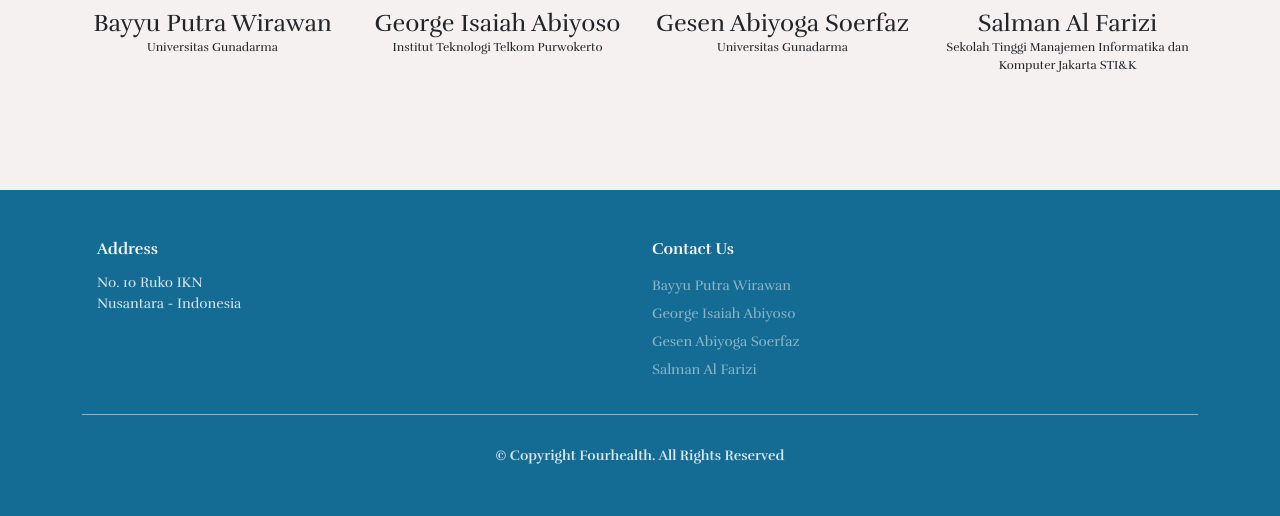
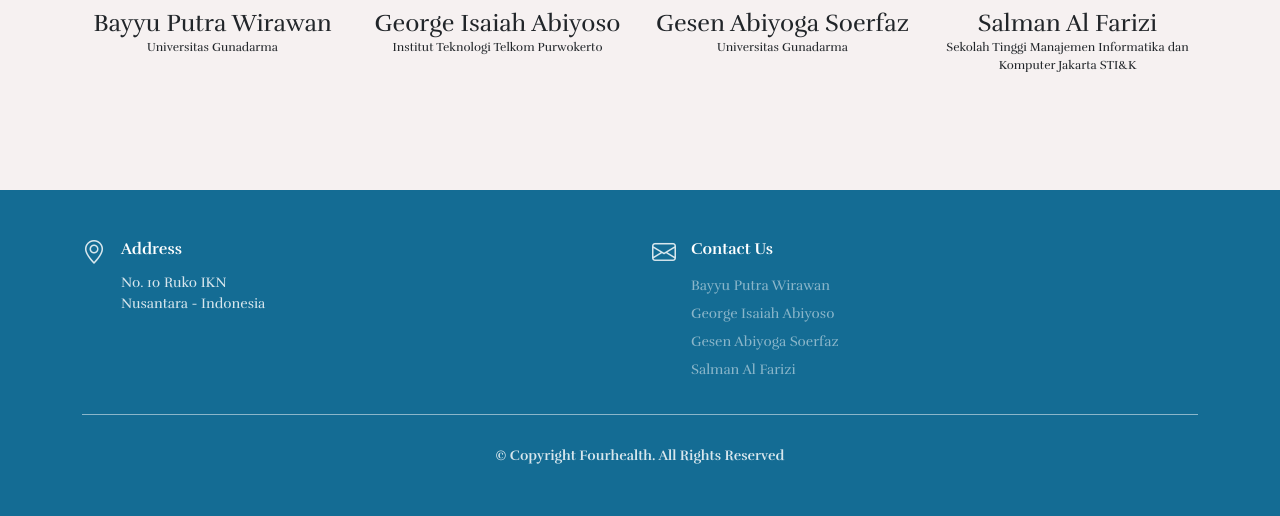
Before and after one commit to soerfaz/Fourhealth, a Flask app: page /about in a window 1280 px wide. Shown: the part 1103-1619 px from the top of the page. Run offline with Flask 3, Linux system fonts and the light colour scheme; some libraries are stand-ins or nearby versions.

Commit message:
merapikan footer

```diff
--- a/app/templates/base.html
+++ b/app/templates/base.html
@@ -10,6 +10,7 @@
 
 
     <link href="https://cdn.jsdelivr.net/npm/bootstrap@5.0.2/dist/css/bootstrap.min.css" rel="stylesheet" integrity="sha384-EVSTQN3/azprG1Anm3QDgpJLIm9Nao0Yz1ztcQTwFspd3yD65VohhpuuCOmLASjC" crossorigin="anonymous">
+    <link rel="stylesheet" href="https://cdn.jsdelivr.net/npm/bootstrap-icons@1.10.5/font/bootstrap-icons.css">
     <link rel="stylesheet" href="{{url_for('static',filename='style.css')}}">
     <link href="https://cdn.jsdelivr.net/npm/select2@4.1.0-rc.0/dist/css/select2.min.css" rel="stylesheet" />
 
--- a/app/templates/components/footer.html
+++ b/app/templates/components/footer.html
@@ -12,7 +12,8 @@
             </div>
           </div>
 
-          <div class="col-lg-6 col-md-6 footer-links d-flex">
+          <div class="col-lg-6 col-md-6 d-flex footer-links">
+            <i class="bi bi-envelope icon"></i>
             <div>
               <h4>Contact Us</h4>
               <div class="d-flex flex-column lh-lg">
```
